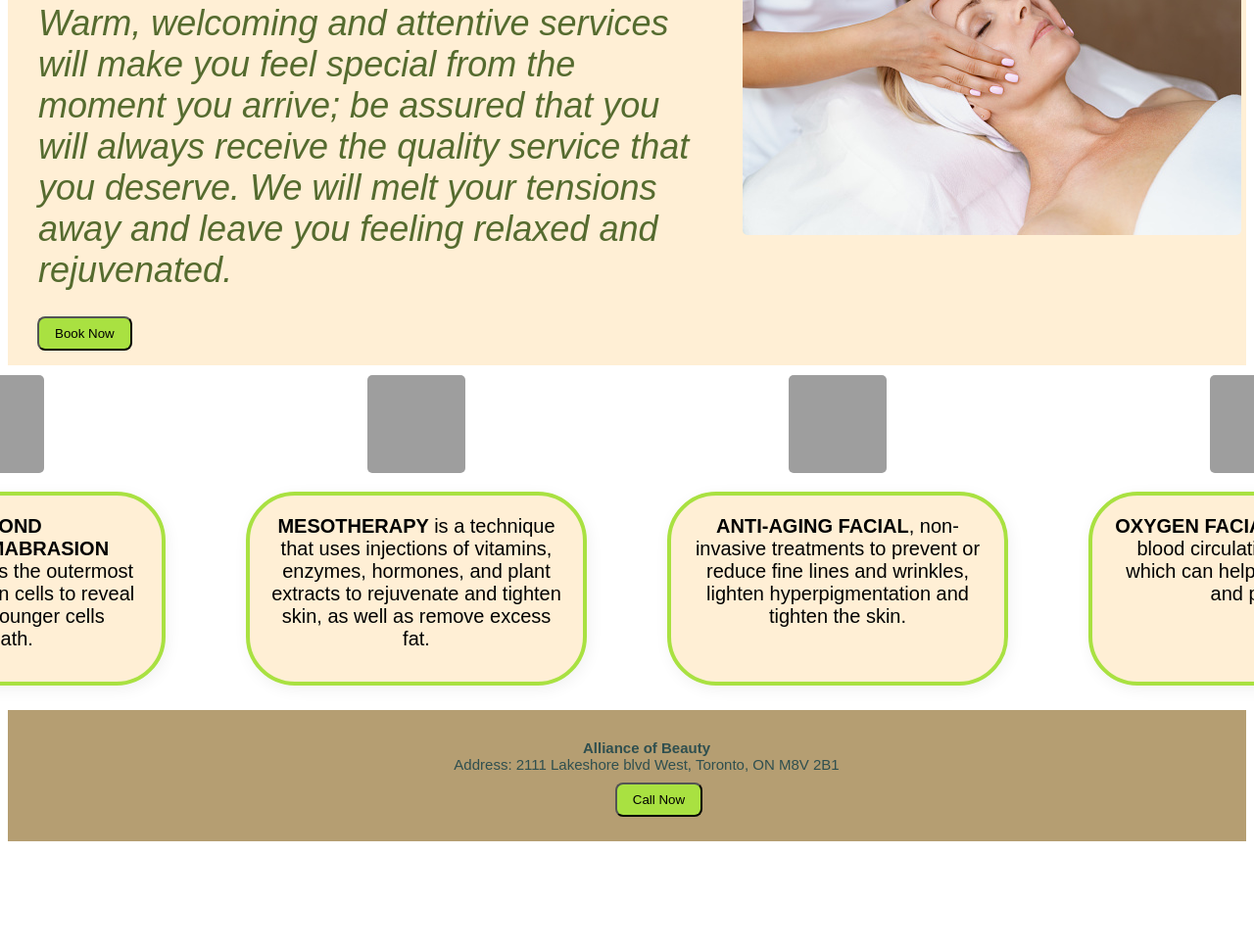
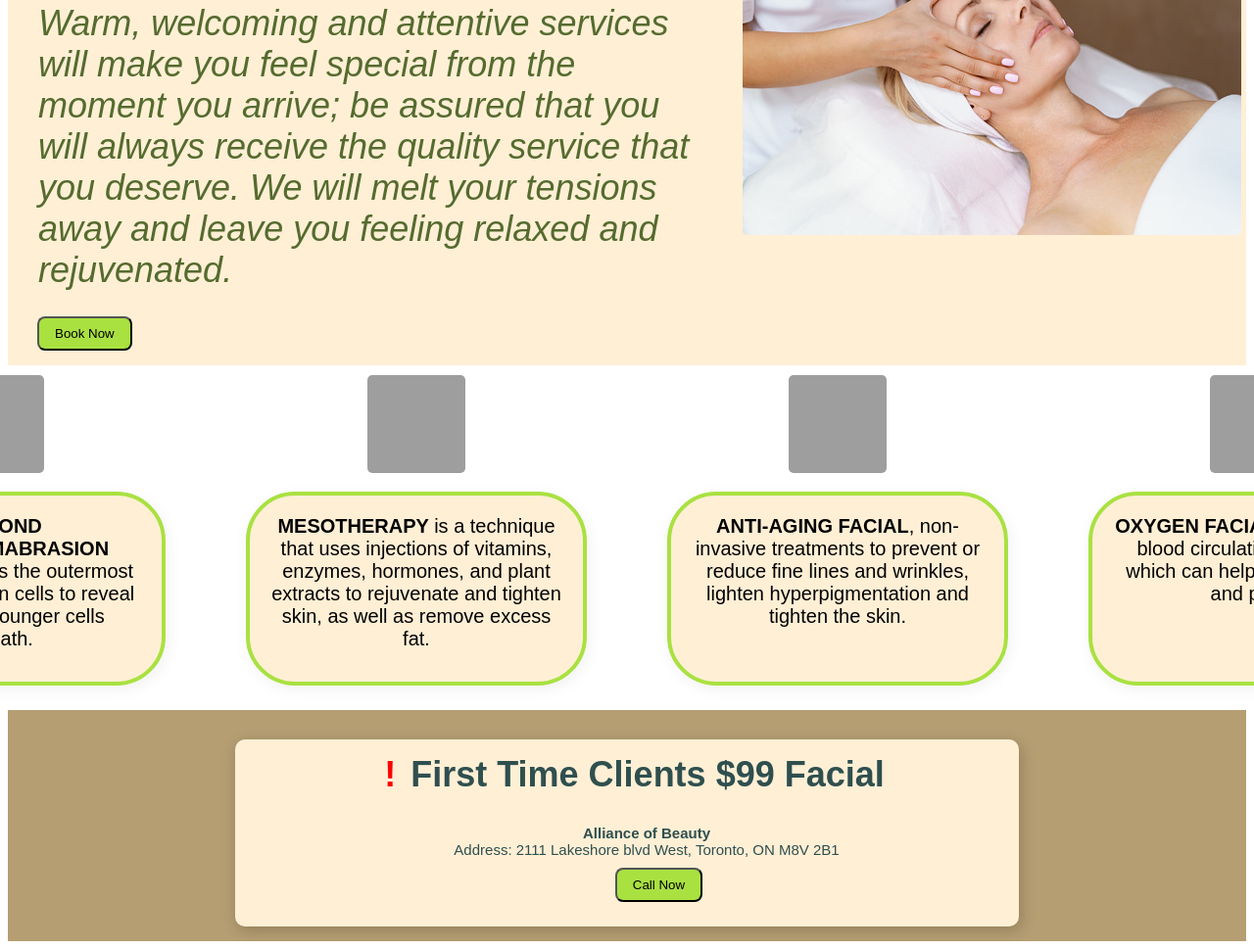
Before and after one commit to Alina7121/Landing-page, a plain HTML site: page index.html in a window 1280 px wide. Shown: the part 182-1151 px from the top of the page at 98% size. Before the commit the page ends 1049 px from the top, so only its background shows below. Drawn offline with Linux system fonts and the light colour scheme; grey boxes are pictures that could not be loaded.

Commit message:
footed adjusted
promo added

```diff
--- a/index.html
+++ b/index.html
@@ -52,6 +52,16 @@
 
 
       <div class="footer">
+
+        <div class="modal">
+          <div class="top">
+                <div class="icon">!</div>
+                <div class="header">First Time Clients <strong>$99</strong> Facial </div>
+
+
+
+              </div>
+
         <ul>
             <li><strong>Alliance of Beauty</strong></li>
             <li>Address: 2111 Lakeshore blvd West, Toronto, ON M8V 2B1</li>
```
